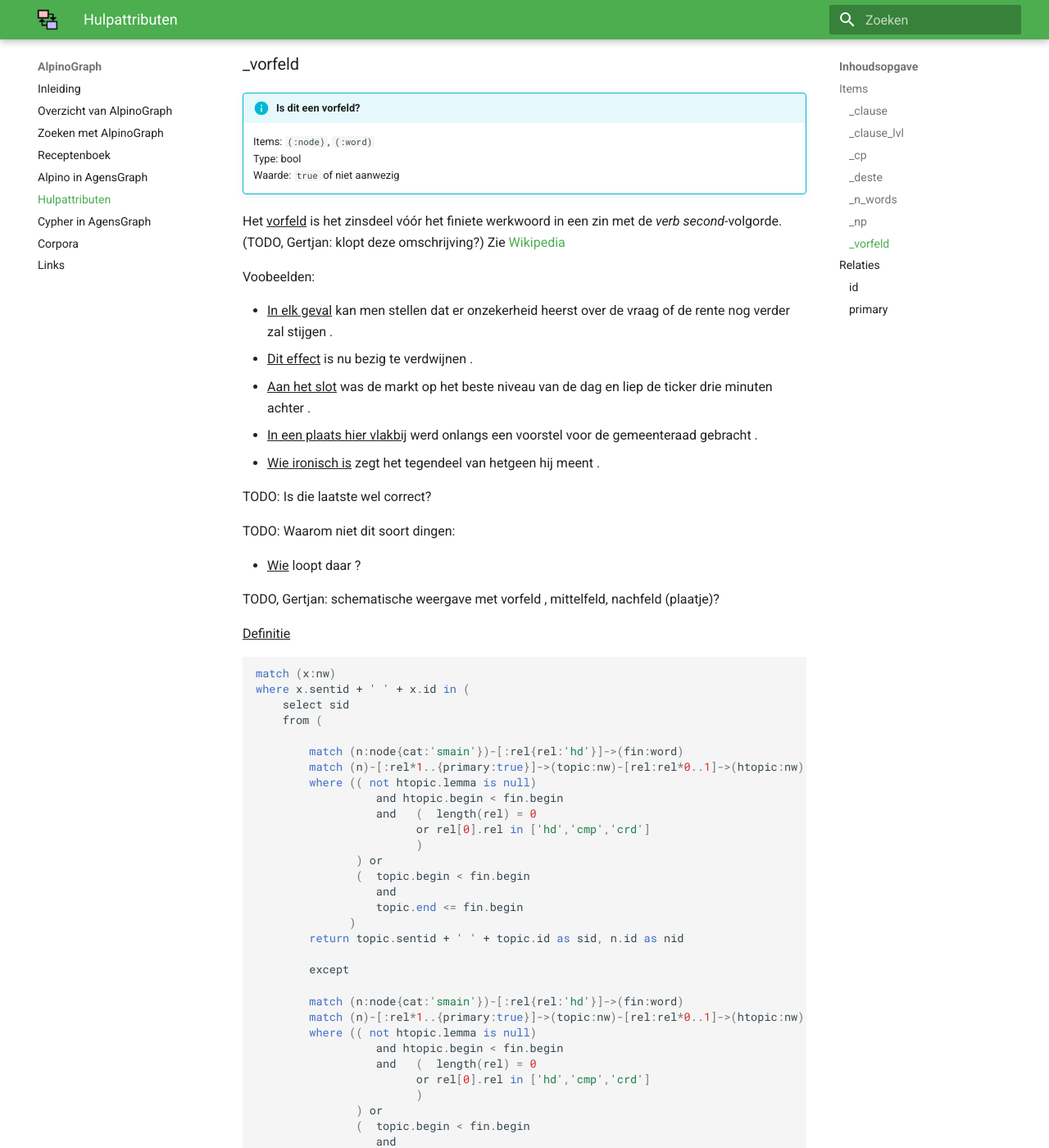
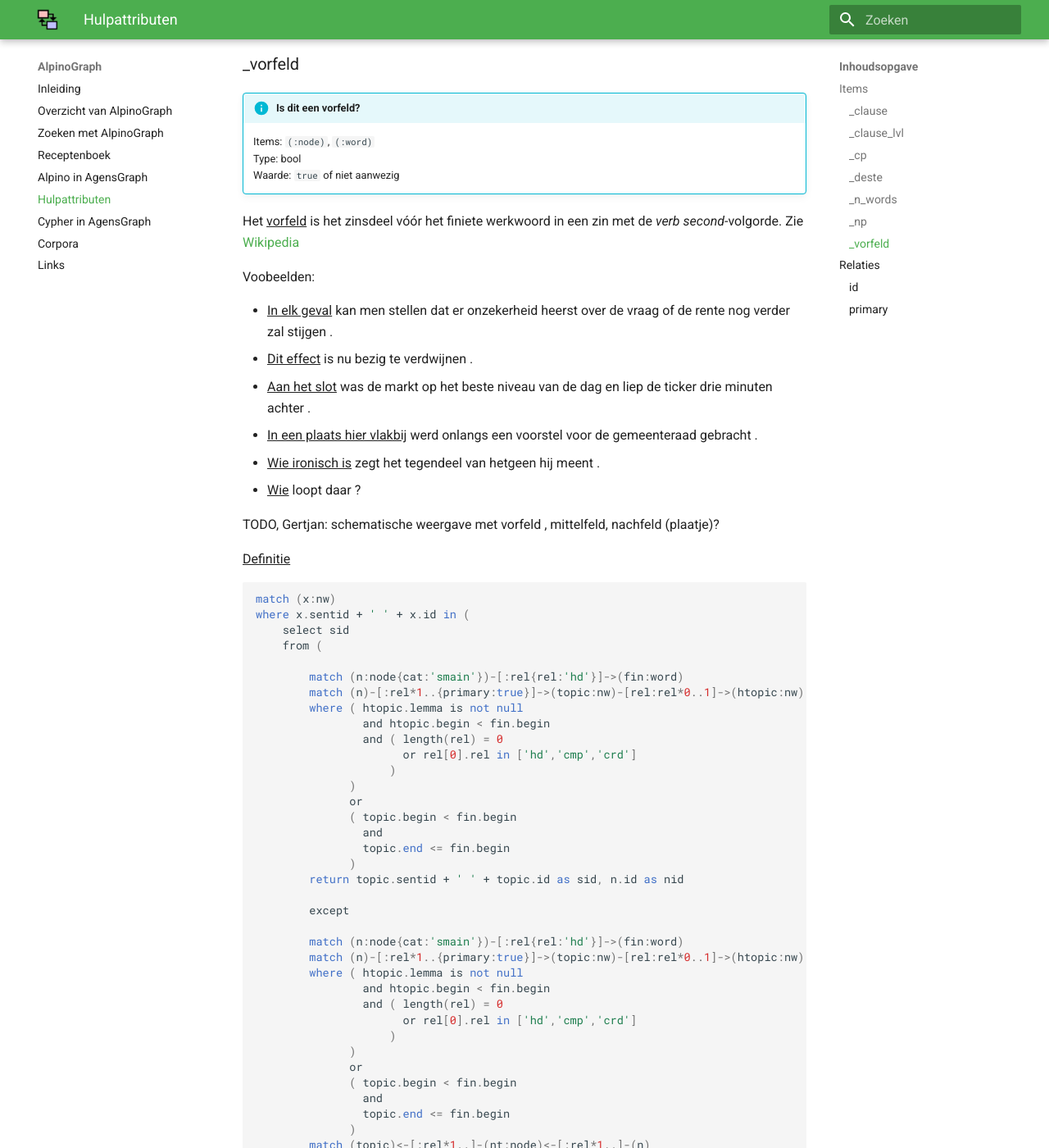
Before and after one commit to rug-compling/alpinograph-docs, an MkDocs documentation site: the page built from docs/attributen.md, in a window 1280 px wide and 1400 px high, scrolled down 3211 px. Shown: the whole window at 82% size. Built offline with MkDocs 1.6.1 and Material for MkDocs 9.7.7, drawn with Linux system fonts in a browser that asks for light colours.

Commit message:
kleine versimpeling van definitie voor vorfeld (nog steeds zonder whq)

```diff
--- a/docs/attributen.md
+++ b/docs/attributen.md
@@ -153,7 +153,6 @@
 
 Het ^^vorfeld^^ is het zinsdeel vóór het finiete werkwoord in een
 zin met de *verb second*-volgorde.
-(TODO, Gertjan: klopt deze omschrijving?)
 Zie [Wikipedia](https://de.wikipedia.org/wiki/Feldermodell_des_deutschen_Satzes#Das_Vorfeld)
 
 Voobeelden:
@@ -163,11 +162,6 @@
  * ^^Aan het slot^^ was de markt op het beste niveau van de dag en liep de ticker drie minuten achter .
  * ^^In een plaats hier vlakbij^^ werd onlangs een voorstel voor de gemeenteraad gebracht .
  * ^^Wie ironisch is^^ zegt het tegendeel van hetgeen hij meent .
-
-TODO: Is die laatste wel correct?
-
-TODO: Waarom niet dit soort dingen:
-
  * ^^Wie^^ loopt daar ?
 
 TODO, Gertjan: schematische weergave met vorfeld , mittelfeld, nachfeld (plaatje)?
@@ -182,15 +176,16 @@
 
         match (n:node{cat:'smain'})-[:rel{rel:'hd'}]->(fin:word)
         match (n)-[:rel*1..{primary:true}]->(topic:nw)-[rel:rel*0..1]->(htopic:nw)
-        where (( not htopic.lemma is null)
-                  and htopic.begin < fin.begin
-                  and   (  length(rel) = 0
-                        or rel[0].rel in ['hd','cmp','crd']
-                        )
-               ) or
-               (  topic.begin < fin.begin
-                  and
-                  topic.end <= fin.begin
+        where ( htopic.lemma is not null
+                and htopic.begin < fin.begin
+                and ( length(rel) = 0
+                      or rel[0].rel in ['hd','cmp','crd']
+                    )
+              )
+              or
+              ( topic.begin < fin.begin
+                and
+                topic.end <= fin.begin
               )
         return topic.sentid + ' ' + topic.id as sid, n.id as nid
 
@@ -198,27 +193,29 @@
 
         match (n:node{cat:'smain'})-[:rel{rel:'hd'}]->(fin:word)
         match (n)-[:rel*1..{primary:true}]->(topic:nw)-[rel:rel*0..1]->(htopic:nw)
-        where (( not htopic.lemma is null)
-                  and htopic.begin < fin.begin
-                  and   (  length(rel) = 0
-                        or rel[0].rel in ['hd','cmp','crd']
-                        )
-               ) or
-               (  topic.begin < fin.begin
-                  and
-                  topic.end <= fin.begin
+        where ( htopic.lemma is not null
+                and htopic.begin < fin.begin
+                and ( length(rel) = 0
+                      or rel[0].rel in ['hd','cmp','crd']
+                    )
+              )
+              or
+              ( topic.begin < fin.begin
+                and
+                topic.end <= fin.begin
               )
         match (topic)<-[:rel*1..]-(nt:node)<-[:rel*1..]-(n)
         match (nt)-[relt:rel*0..1]->(hnt:nw)
-        where (( not hnt.lemma is null)
-                  and hnt.begin < fin.begin
-                  and   (  length(relt) = 0
-                        or relt[0].rel in ['hd','cmp','crd']
-                        )
-               ) or
-               (  nt.begin < fin.begin
-                  and
-                  nt.end <= fin.begin
+        where ( hnt.lemma is not null
+                and hnt.begin < fin.begin
+                and ( length(relt) = 0
+                      or relt[0].rel in ['hd','cmp','crd']
+                    )
+              )
+              or
+              ( nt.begin < fin.begin
+                and
+                nt.end <= fin.begin
               )
         return topic.sentid + ' ' + topic.id as sid, n.id as nid
 
```
